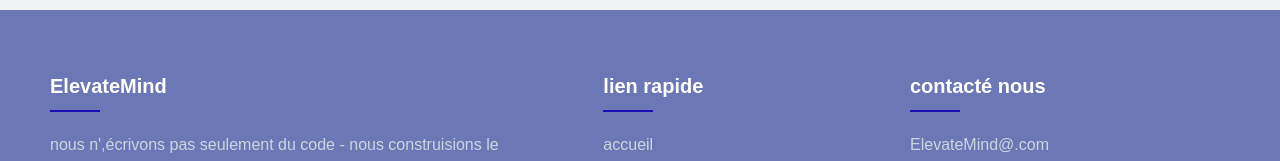
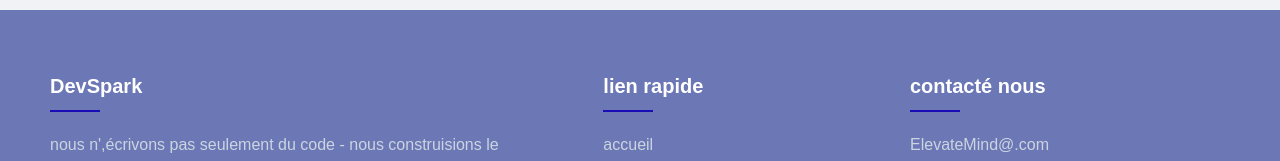
Before and after one commit to CHERRAQI-web/DevSpark, a React (Vite) app: page / in a window 1280 px wide. Shown: the part 2198-2359 px from the top of the page. Built offline with nearby package versions, Linux system fonts and the light colour scheme.

Commit message:
modification

```diff
--- a/src/AjoutArticle.jsx
+++ b/src/AjoutArticle.jsx
@@ -1,8 +1,8 @@
 import Navbar from "./components/Navbar";
 import Footer from "./components/Footer";
 import { useState } from "react";
-import "./AjouterArticle.css"
-export default function AjoutArticle(){
+import "./AjouterArticle.css";
+export default function AjoutArticle() {
   const [blogs, setBlogs] = useState([]);
   const [form, setForm] = useState({
     title: "",
@@ -27,10 +27,8 @@ export default function AjoutArticle(){
     setBlogs([form, ...blogs]);
     setForm({ title: "", author: "", content: "", imageUrl: "" });
   };
-    return(
+  return (
     <div id="#Ajout">
-
-
       <div className="App">
         <h1> Mon Poste</h1>
 
@@ -68,7 +66,7 @@ export default function AjoutArticle(){
           <button type="submit">Ajouter Poste</button>
         </form>
 
-      <section className="blog-list">
+        {/* <section className="blog-list">
         <h2>Postes publiés</h2>
         <div className="blog-grid">
           {blogs.map((blog, i) => (
@@ -82,9 +80,8 @@ export default function AjoutArticle(){
             </div>
           ))}
         </div>
-      </section>
+      </section> */}
       </div>
-
     </div>
   );
 }
--- a/src/components/Footer.jsx
+++ b/src/components/Footer.jsx
@@ -18,7 +18,7 @@ const Footer = () => {
         <div className="footer-content">
           {/* Company Info */}
           <div className="footer-section">
-            <h3 className="footer-title">ElevateMind</h3>
+            <h3 className="footer-title">DevSpark</h3>
             <p className="footer-text">nous n',écrivons pas seulement du code - nous construisions le future,<br></br> linge par line.</p>
             <div className="social-icons">
             <a href="" style={{ color: "#190bb5" }}>
--- a/src/components/Navbar.jsx
+++ b/src/components/Navbar.jsx
@@ -9,7 +9,7 @@ const Navbar = () => {
       <div className="nav-container">
         <div className="nav-logo">ElevateMind</div>
         <ul className={`nav-links ${isOpen ? "open" : ""}`}>
-          <li><a href="/home">Accueil</a></li>
+          <li><a href="#home">Accueil</a></li>
           <li><a href="#qui-somme">Qui sommes-nous</a></li>
           <li><a href="#postes">Postes</a></li>
           {/* <li><a href="/contact">Contact</a></li> */}
--- a/src/components/body.jsx
+++ b/src/components/body.jsx
@@ -58,7 +58,7 @@ export default function Body() {
   return (
     <>
 
-<div id="poste">
+<div id="postes">
     <h1 className="blog-title" >Les Postes de Développement Personnel</h1>
 
     <div className="blog-grid">
```
Lines whose indentation alone changed are shown as unchanged.
